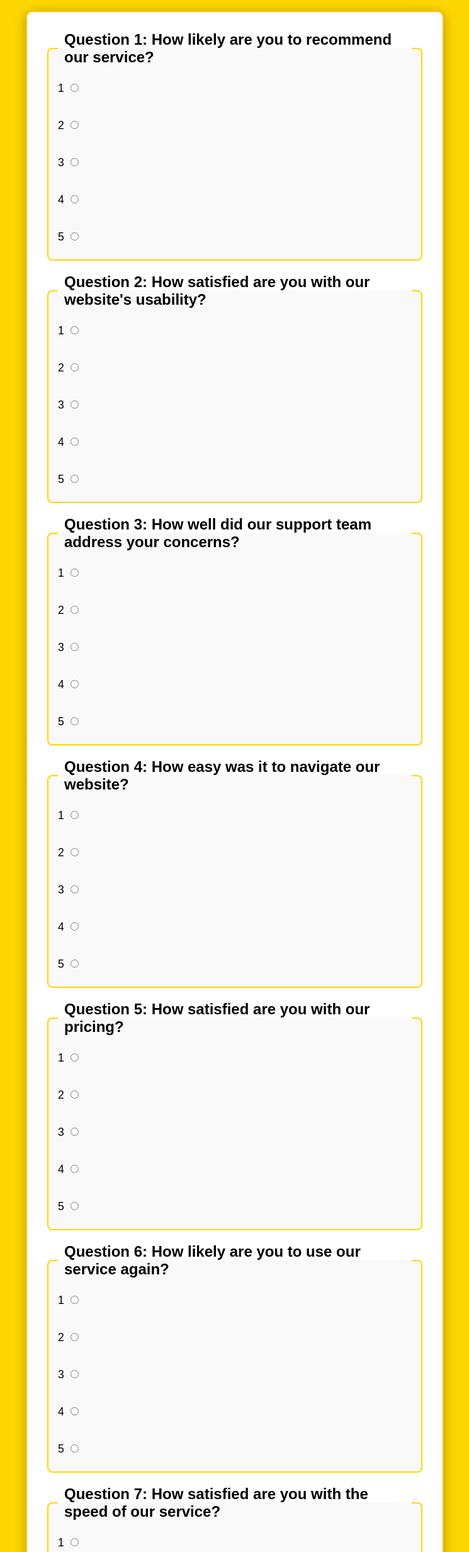
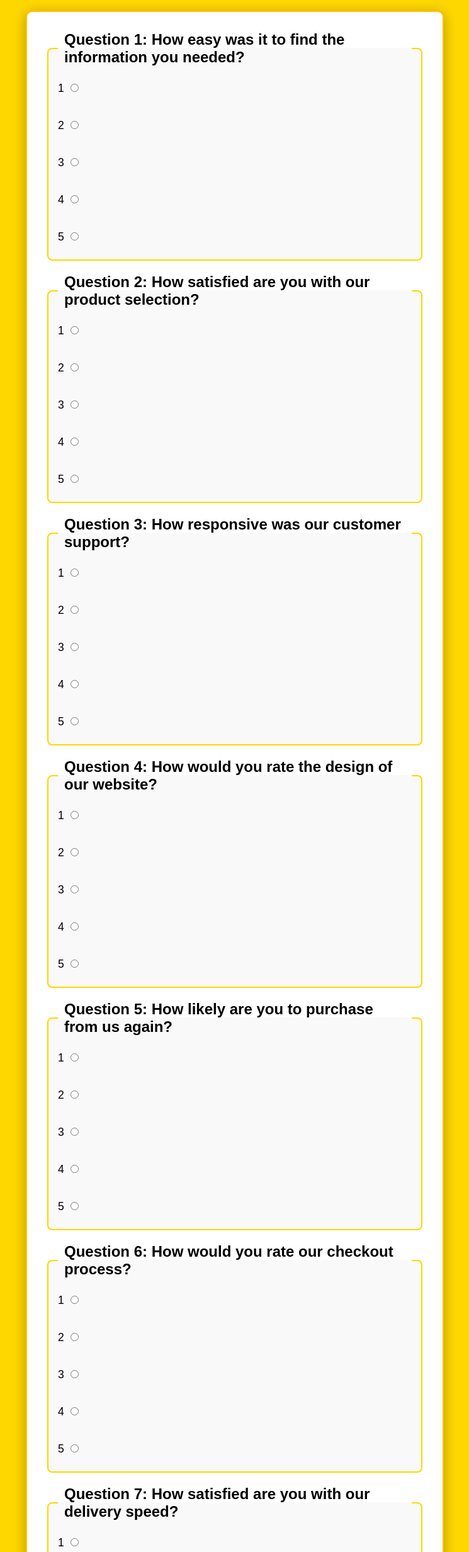
Before and after one commit to Enzoooo13/Survey-Form, a plain HTML site: page index.html in a window 1280 px wide. Shown: the part 95-2560 px from the top of the page at 63% size, without its empty margins (267-1012 px from the left). Drawn offline with Linux system fonts and the light colour scheme.

Commit message:
index.html

```diff
--- a/index.html
+++ b/index.html
@@ -9,7 +9,7 @@
     <form action="#" method="post">
 
         <fieldset>
-            <legend>Question 1: How likely are you to recommend our service?</legend>
+            <legend>Question 1: How easy was it to find the information you needed?</legend>
             <label>1  <input type="radio" name="q1" value="1" required></label><br>
             <label>2 <input type="radio" name="q1" value="2"></label><br>
             <label>3 <input type="radio" name="q1" value="3"></label><br>
@@ -18,7 +18,7 @@
         </fieldset>
 
         <fieldset>
-            <legend>Question 2: How satisfied are you with our website's usability?</legend>
+            <legend>Question 2: How satisfied are you with our product selection?</legend>
             <label>1 <input type="radio" name="q2" value="1" required></label><br>
             <label>2 <input type="radio" name="q2" value="2"></label><br>
             <label>3 <input type="radio" name="q2" value="3"></label><br>
@@ -27,7 +27,7 @@
         </fieldset>
 
         <fieldset>
-            <legend>Question 3: How well did our support team address your concerns?</legend>
+            <legend>Question 3: How responsive was our customer support?</legend>
             <label>1  <input type="radio" name="q3" value="1" required></label><br>
             <label>2 <input type="radio" name="q3" value="2"></label><br>
             <label>3 <input type="radio" name="q3" value="3"></label><br>
@@ -36,7 +36,7 @@
         </fieldset>
 
         <fieldset>
-            <legend>Question 4: How easy was it to navigate our website?</legend>
+            <legend>Question 4: How would you rate the design of our website?</legend>
             <label>1  <input type="radio" name="q4" value="1" required></label><br>
             <label>2 <input type="radio" name="q4" value="2"></label><br>
             <label>3 <input type="radio" name="q4" value="3"></label><br>
@@ -45,7 +45,7 @@
         </fieldset>
 
         <fieldset>
-            <legend>Question 5: How satisfied are you with our pricing?</legend>
+            <legend>Question 5: How likely are you to purchase from us again?</legend>
             <label>1  <input type="radio" name="q5" value="1" required></label><br>
             <label>2 <input type="radio" name="q5" value="2"></label><br>
             <label>3 <input type="radio" name="q5" value="3"></label><br>
@@ -54,7 +54,7 @@
         </fieldset>
 
         <fieldset>
-            <legend>Question 6: How likely are you to use our service again?</legend>
+            <legend>Question 6: How would you rate our checkout process?</legend>
             <label>1  <input type="radio" name="q6" value="1" required></label><br>
             <label>2 <input type="radio" name="q6" value="2"></label><br>
             <label>3 <input type="radio" name="q6" value="3"></label><br>
@@ -63,7 +63,7 @@
         </fieldset>
 
         <fieldset>
-            <legend>Question 7: How satisfied are you with the speed of our service?</legend>
+            <legend>Question 7: How satisfied are you with our delivery speed?</legend>
             <label>1  <input type="radio" name="q7" value="1" required></label><br>
             <label>2 <input type="radio" name="q7" value="2"></label><br>
             <label>3 <input type="radio" name="q7" value="3"></label><br>
@@ -72,7 +72,7 @@
         </fieldset>
 
         <fieldset>
-            <legend>Question 8: How would you rate the quality of our products/services?</legend>
+            <legend>Question 8: How would you rate the quality of the packaging?</legend>
             <label>1  <input type="radio" name="q8" value="1" required></label><br>
             <label>2 <input type="radio" name="q8" value="2"></label><br>
             <label>3 <input type="radio" name="q8" value="3"></label><br>
@@ -81,7 +81,7 @@
         </fieldset>
 
         <fieldset>
-            <legend>Question 9: How likely are you to trust our brand compared to competitors?</legend>
+            <legend>Question 9: How likely are you to recommend us to a friend?</legend>
             <label>1  <input type="radio" name="q9" value="1" required></label><br>
             <label>2 <input type="radio" name="q9" value="2"></label><br>
             <label>3 <input type="radio" name="q9" value="3"></label><br>
@@ -90,7 +90,7 @@
         </fieldset>
 
         <fieldset>
-            <legend>Question 10: How would you rate our customer service overall?</legend>
+            <legend>Question 10: How satisfied are you with your overall experience?</legend>
             <label>1  <input type="radio" name="q10" value="1" required></label><br>
             <label>2 <input type="radio" name="q10" value="2"></label><br>
             <label>3 <input type="radio" name="q10" value="3"></label><br>
@@ -101,6 +101,6 @@
         <input type="submit" value="Submit">
     </form>
 
-    <!-- Sayrelle James Tiron -->
+    <!-- Lorenzo M. Riano -->
 </body>
 </html>
```
